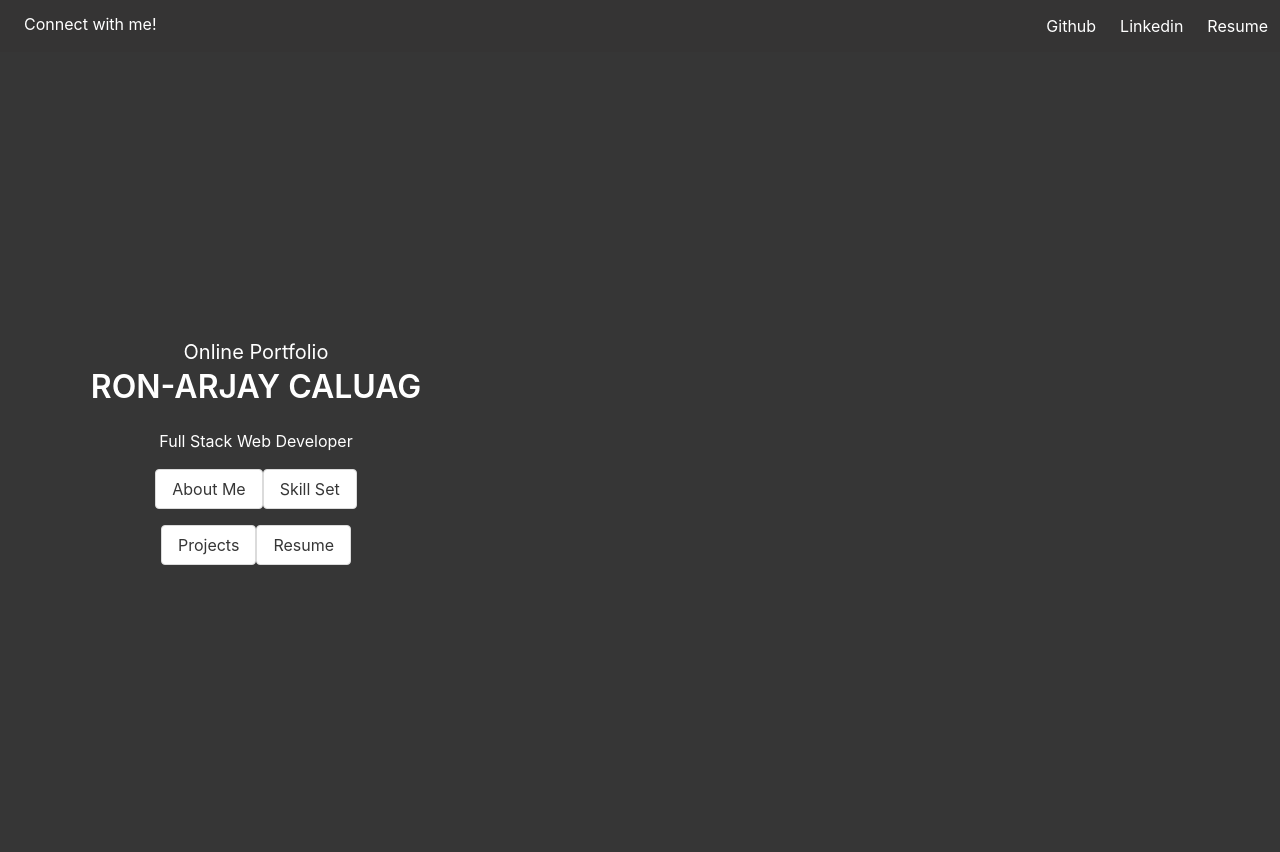
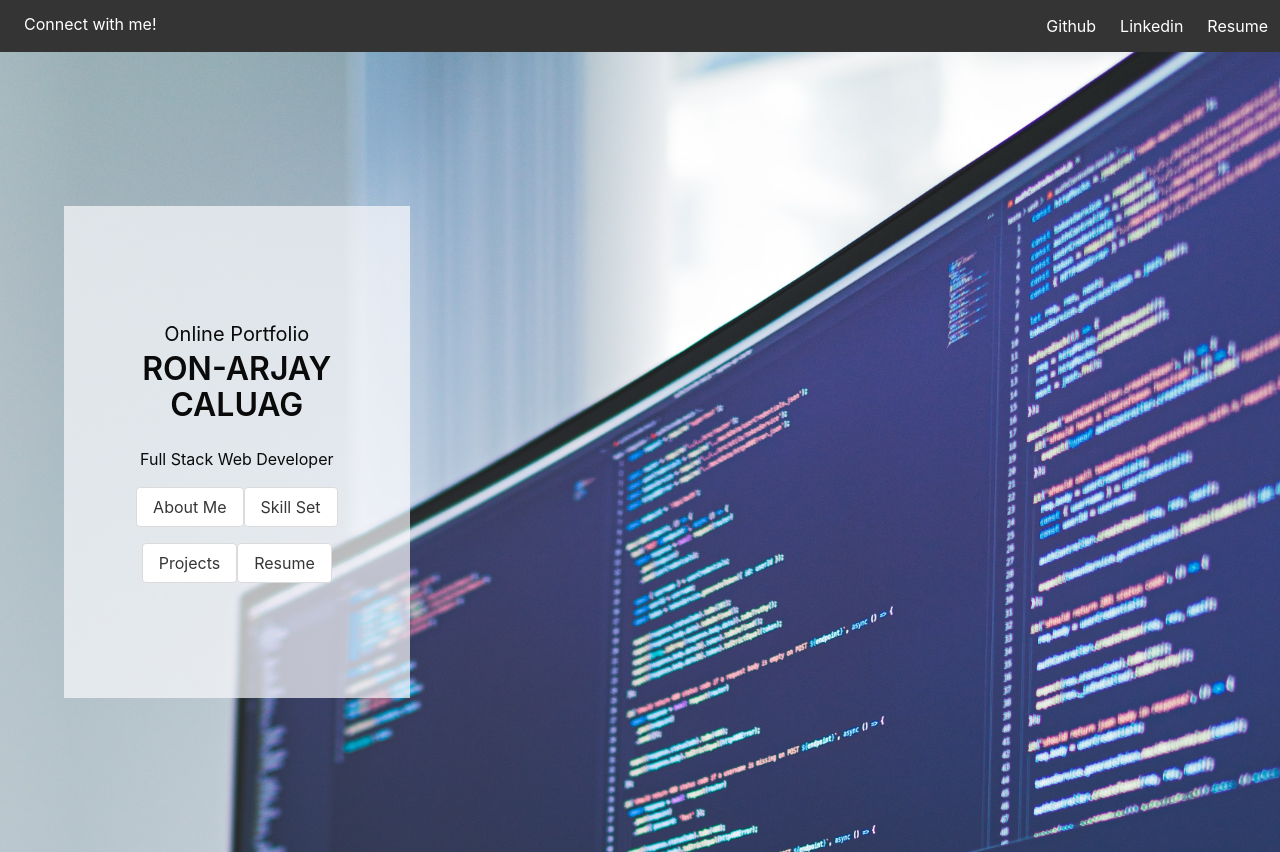
Before and after one commit to ArjayCaluag/React-Portfolio, a React (Create React App) app in the folder react-portfolio/: page / in a window 1280 px wide. Built offline with nearby package versions, Linux system fonts and the light colour scheme.

Commit message:
Add header background image and styling

```diff
--- a/react-portfolio/src/components/Header/index.js
+++ b/react-portfolio/src/components/Header/index.js
@@ -15,9 +15,9 @@ function Header() {
       <div class="hero-body" id="content1">
         <div class="container has-text-centered ">
           <div class="column is-one-third" id="intro">
-            <h2 class="subtitle has-text-white">Online Portfolio</h2>
-            <h1 class="title has-text-white">RON-ARJAY CALUAG</h1>
-            <h2 class="has-text-white"> Full Stack Web Developer</h2>
+            <h2 class="subtitle has-text-black">Online Portfolio</h2>
+            <h1 class="title has-text-black">RON-ARJAY CALUAG</h1>
+            <h2 class="has-text-black"> Full Stack Web Developer</h2>
 
             <a href="#about-me-sec" class="button mt-4">
               About Me
--- a/react-portfolio/src/components/Header/style.css
+++ b/react-portfolio/src/components/Header/style.css
@@ -0,0 +1,12 @@
+#content1 {
+    background: url(../assets/karl-pawlowicz-QUHuwyNgSA0-unsplash.jpg);
+    background-size:cover;
+}
+
+#intro{
+    background-color: rgb(0,0,0); /* Fallback color */
+    background-color: rgba(249, 249, 252, 0.7 ); /* Black w/opacity/see-through */
+    width: 30%;
+    padding-top: 10%;
+    padding-bottom: 10%;
+}
```
